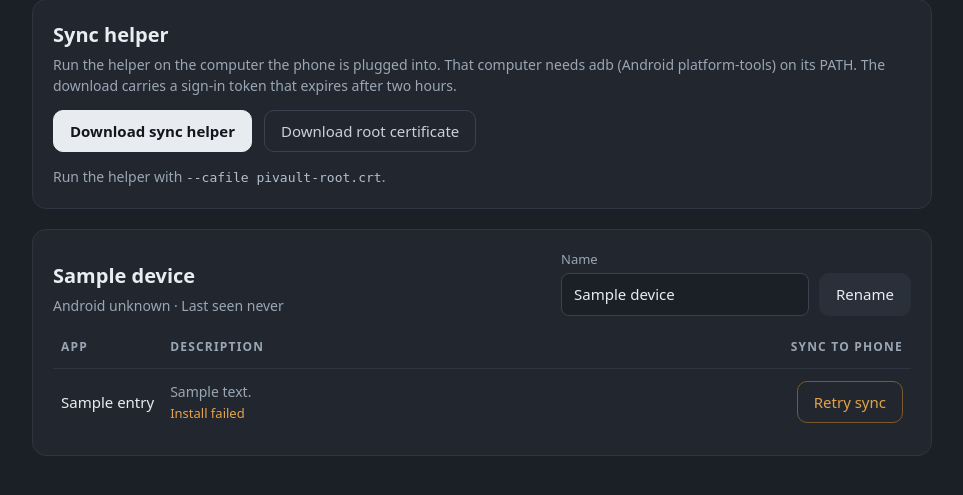
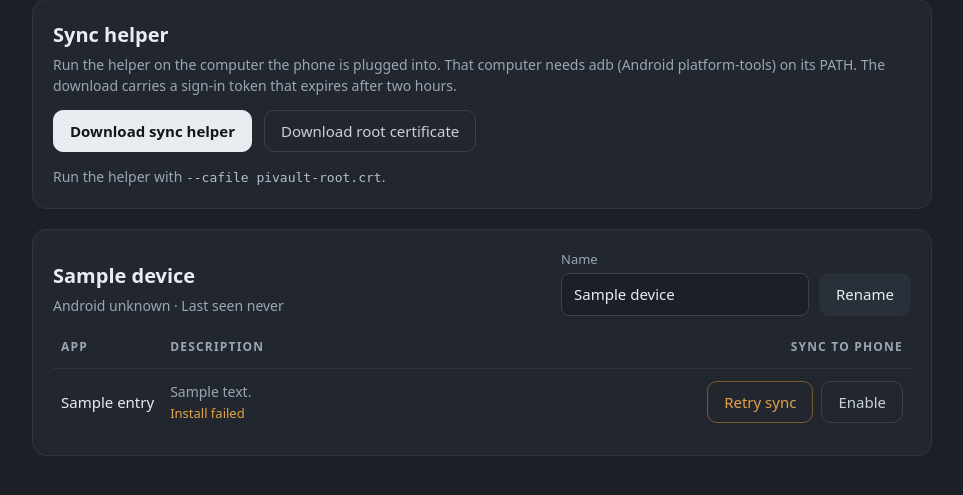
Before and after one commit to shift2076-creator/PiVault, a Django app: template app/portal/templates/devices.html in a window 1280 px wide. Shown: the part 184-679 px from the top of the page, without its empty margins (158-1121 px from the left). Run offline with Django 5.2, Linux system fonts and the light colour scheme; the template is opened without the code that fills it: most values are stand-ins (such as "Sample title", 1, 10 or a date in 2020).

Commit message:
Restore Enable and Disable on the Android devices page
The approved layout dropped the control that turns an app on or off for
the device. It is back in the Sync to phone column. The set_app route
was never removed.

Co-Authored-By: Claude Haiku 5.5 <noreply@anthropic.com>
Claude-Session: https://claude.ai/code/session_017HR19AhhY9iASqFBQCHMSz

```diff
--- a/app/portal/templates/devices.html
+++ b/app/portal/templates/devices.html
@@ -39,6 +39,7 @@
     .pill{display:inline-block;font-size:14px;padding:7px 14px;border-radius:10px;border:1px solid #2e6b3a;color:var(--pv-green);white-space:nowrap}
     .retry{border-color:#7a5a2a;color:var(--pv-orange)}
     .warn{color:var(--pv-orange);font-size:13px}
+    .toggle{display:inline-block;margin:0 0 0 8px}
     .empty{color:var(--pv-secondary)}
     @media(max-width:620px){h1{font-size:24px}.device-head{align-items:stretch}.rename input{min-width:0;flex:1}}
   </style>
@@ -85,7 +86,7 @@
           <tr>
             <th scope="row">{{ entry.name }}</th>
             <td class="secondary">{{ entry.description }}{% if entry.app.observed_state == "error" %}<br><span class="warn">Install failed</span>{% endif %}</td>
-            <td class="sync">{% if entry.app.observed_state == "enabled" %}<span class="pill">✓ Synced</span>{% elif entry.app.observed_state == "error" %}<button class="btn retry" type="button" data-sync-client="{{ entry.client }}" disabled>Retry sync</button>{% else %}<button class="btn" type="button" data-sync-client="{{ entry.client }}" disabled>Sync to phone</button>{% endif %}</td>
+            <td class="sync">{% if entry.app.observed_state == "enabled" %}<span class="pill">✓ Synced</span>{% elif entry.app.observed_state == "error" %}<button class="btn retry" type="button" data-sync-client="{{ entry.client }}" disabled>Retry sync</button>{% else %}<button class="btn" type="button" data-sync-client="{{ entry.client }}" disabled>Sync to phone</button>{% endif %}<form class="toggle" method="post" action="/devices/{{ row.device.id }}/apps/{{ entry.client }}">{% csrf_token %}<input type="hidden" name="enabled" value="{% if entry.enabled %}off{% else %}on{% endif %}"><button class="btn" type="submit">{% if entry.enabled %}Disable{% else %}Enable{% endif %}</button></form></td>
           </tr>
           {% endfor %}
         </tbody>
```
